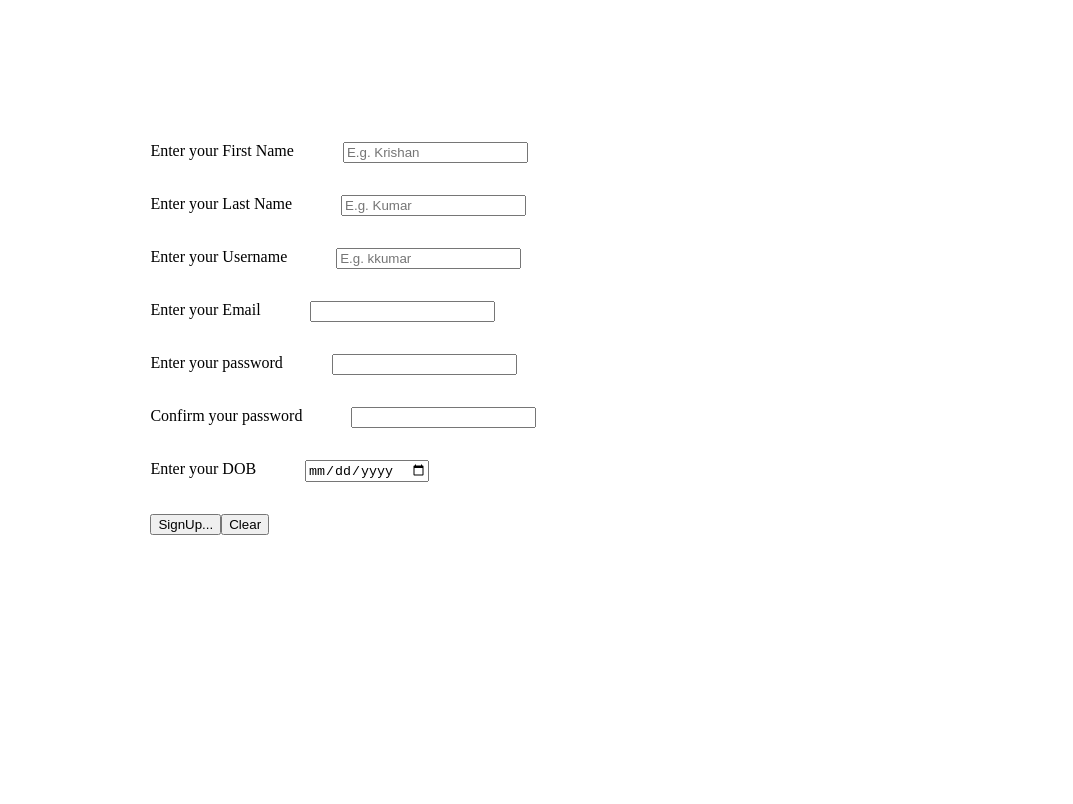
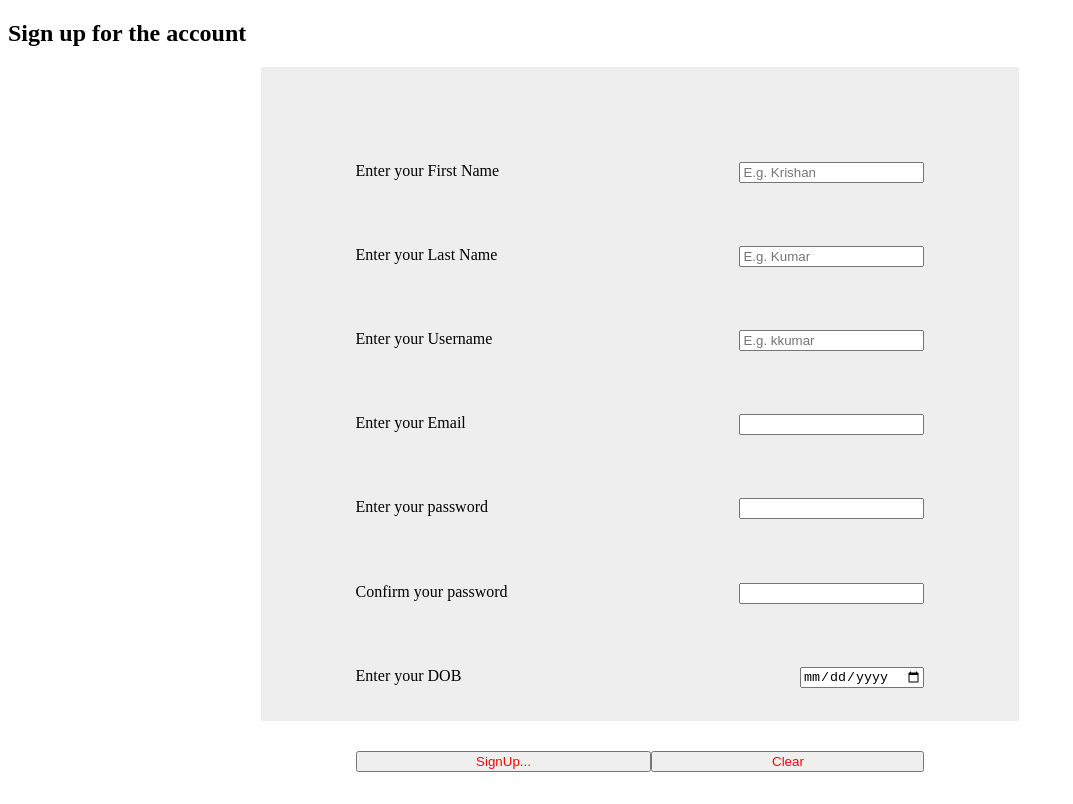
Before and after one commit to krishsingla/YNP, a plain HTML site: page html/Signup.html in a window 1280 px wide. Shown: the whole page, without its empty margins (0-1073 px from the left). Drawn offline with Linux system fonts and the light colour scheme; files that its build step writes are made by us from their sources.

Commit message:
modified CSS files to make site look little clean. Still a lot of work to do

```diff
--- a/css/Styling.css
+++ b/css/Styling.css
@@ -1,3 +1,8 @@
+body
+{
+    height: 1000px;
+}
+/*
 #main
 {
   border: 2px dashed rgba(255, 227, 170,0.7);
@@ -16,20 +21,24 @@
 	display: inline-block;
     min-width: 40%;
     height: auto;
-    /*overflow: scroll;
-    text-overflow: ellipsis;*/
+    overflow: scroll;
+    text-overflow: ellipsis;
 }
 
 #finalNovel:hover, #inputNovel:hover
 {
     display: inline-block;
-    /*min-width: 42%;*/
+    min-width: 42%;
     border: 2px solid green;
 }
 
-
+#inputNovel:focus
+{
+ background-color: #eee;
+}
+*/
 /* Styling for the contact.html */
-
+/*
 #formContainer
 {
     background-color:rgba(205, 136, 175,0.25) ;
@@ -63,8 +72,9 @@
 #footer
 {
 
-/*position: fixed;
-bottom: 10%;*/
-text-align: center;
-font-style: italic;
+position: fixed;
+bottom: 10%;
+
 }
+
+*/
--- a/css/signupStyles.css
+++ b/css/signupStyles.css
@@ -1,14 +1,11 @@
-#singupBody
-{
-	background-image: url(img/novelwallpaper.jpg);
-}
 
 #signupContainer
 {
-	max-width: 80%;
-	margin: 10% 10%;
-	background-image: url(img/novelwallpaper.jpg);
-	background-size: cover;
+	margin: 0 20%;
+	padding: 5%;
+	background: #eee;
+	display: flex;
+	flex-flow: column wrap;
 }
 
 #signupForm
@@ -19,7 +16,9 @@
 .signupElement
 {
 	display: flex;
-    padding: 1em;
+    flex-flow: row;
+    justify-content: space-between;
+    padding: 5%;
 }
 
 .signupInput
@@ -28,5 +27,24 @@
 }
 .signupInput:hover
 {
-	border: 1px solid green;
+/*	border: 1px solid green;*/
+background-color: red;
+color: white;
 }
+
+.submit
+{
+	display: flex;
+}
+
+.submit  > [type="submit"]
+{
+	color:  red;
+	flex-grow: 1;
+}
+
+.submit  > [type="reset"]
+{
+	color:  red;
+	flex-grow: 1;
+}
--- a/html/Signup.html
+++ b/html/Signup.html
@@ -3,9 +3,15 @@
 <head>
 	<meta charset="utf-8">
 	<title>Sign Up Page</title>
-	<link rel="stylesheet" type="text/css" href="signupStyles.css">
+	<link rel="stylesheet" type="text/css" href="../css/signupStyles.css">
 </head>
 <body>
+
+	<div id="signupHeading">
+		<h2>
+			Sign up for the account
+		</h2>
+	</div>
 <div id="signupContainer">
 	<form id="signupForm">
 		<div class="signupElement">
@@ -36,12 +42,13 @@
 			<label class="signupLabel"> Enter your DOB</label>
             <input type="date" name="dob" class="signupInput">
 		</div>
-		<div class="signupElement">
+		<div class="signupElement submit">
 			<input type="submit" name="submit" value="SignUp...">
 			<input type="reset" name="reset" value="Clear">
 		</div>
 
 	</form>
 </div>
+<script type="text/javascript" src="../js/testScript.js"></script>
 </body>
 </html>
```
Also changed, not shown: html/index.html (+1 -1 lines).
